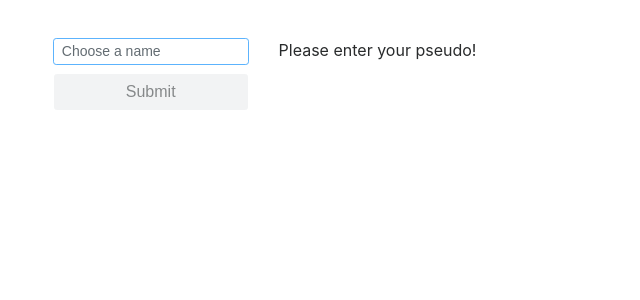
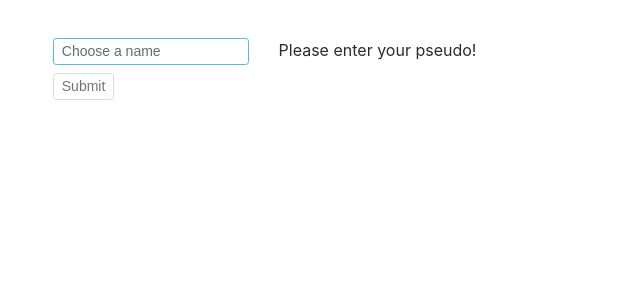
Before and after one commit to jiashanlu/project2, a Flask app: page / in a window 1280 px wide. Shown: the top 300 px of the page, without its empty margins (0-640 px from the left). Run offline with Flask 2, Linux system fonts and the light colour scheme; some libraries are stand-ins or nearby versions.

Commit message:
stable 26 oct

```diff
--- a/static/css/custom.css
+++ b/static/css/custom.css
@@ -2,7 +2,6 @@
 {
   margin: 10mm 10mm 10mm 10mm;
 }
-
 
 #chat-list
 {
@@ -15,7 +14,7 @@
   color: black;
 }
 
-#name, #channel, #message
+#name, #message
 {
   margin-bottom: 2mm;
 }
--- a/static/js/index.js
+++ b/static/js/index.js
@@ -53,11 +53,11 @@
     }
   }
   function enableSubmitButton() { // Enable button only if there is text in the input field
-    let s = document.querySelectorAll('.forms');
+    let s = document.querySelectorAll('.form-control');
     let x = document.querySelectorAll('.submit');
     for (i=0; i<s.length; i++) {
       s[i].onkeyup = () => {
-        let y = document.querySelectorAll('.form-control');
+        let y = document.querySelectorAll('.forms');
         for (i=0; i<y.length; i++) {
           if (y[i].value.length > 2)
             x[i].disabled = false;
@@ -68,6 +68,8 @@
       }
     };
   }
+
+
   function rememberName() { // remember the user if any
     if(!localStorage.getItem('name')) {
       localStorage.setItem('name', '');
--- a/templates/index.html
+++ b/templates/index.html
@@ -16,11 +16,11 @@
           <div class="col-9"> <!-- col for main page -->
             <div class="row"> <!-- row for form -->
               <div class="col"> <!-- col for form1 -->
-                <form id="form-name" class="forms"> <!-- form1 -->
+                <form id="form-name"> <!-- form1 -->
                   <div class="row">
                     <div class="col-3">
-                      <input id="name" autocomplete="off" autofocus placeholder="Choose a name" type="text" class="form-control form-control-sm">
-                      <input type="submit" class="btn btn-light submit form-control form-control-sm"></button>
+                      <input id="name" autocomplete="off" autofocus placeholder="Choose a name" type="text" class="form-control form-control-sm forms">
+                      <input type="submit" class="btn btn-secondary btn-sm submit"></button>
                     </div>
                     <div class="col-5">
                       <p id="disp-name" align="justify">Please enter your pseudo!</p>
@@ -34,13 +34,13 @@
             </div>
             <div class="row"> <!-- row for form2 -->
               <div class="col-8">
-                <form id="form-channel" class="forms hide form-control-sm"> <!-- form 2 -->
+                <form id="form-channel" class="hide"> <!-- form 2 -->
                   <div class="row">
                     <div class="col-9">
-                      <input id="channel" autocomplete="off" autofocus placeholder="Create a new Channel" type="text" class="form-control">
+                      <input id="channel" autocomplete="off" autofocus placeholder="Create a new Channel" type="text" class="form-control form-control-sm forms">
                   </div>
                     <div class="col-3">
-                      <input type="submit" class="btn btn-light submit"></button>
+                      <input type="submit" class="btn btn-secondary btn-sm submit"></button>
                     </div>
                   </div>
                 </form>
@@ -52,9 +52,9 @@
                 <div id="content"></div>
                   <div class="row"> <!-- row for chat form-->
                     <div class="col" id="mess-col">
-                      <form id="chat-form" class="forms">
-                          <input id="message" autocomplete="off" autofocus placeholder="Writte a message" type="text" class="form-control">
-                          <input type="submit" class="btn btn-light submit"></button>
+                      <form id="chat-form">
+                          <input id="message" autocomplete="off" autofocus placeholder="Writte a message" type="text" class="form-control form-control-sm">
+                          <input type="submit" class="btn btn-secondary btn-sm"></button>
                       </form>
                     </div>
                   </div>
```
